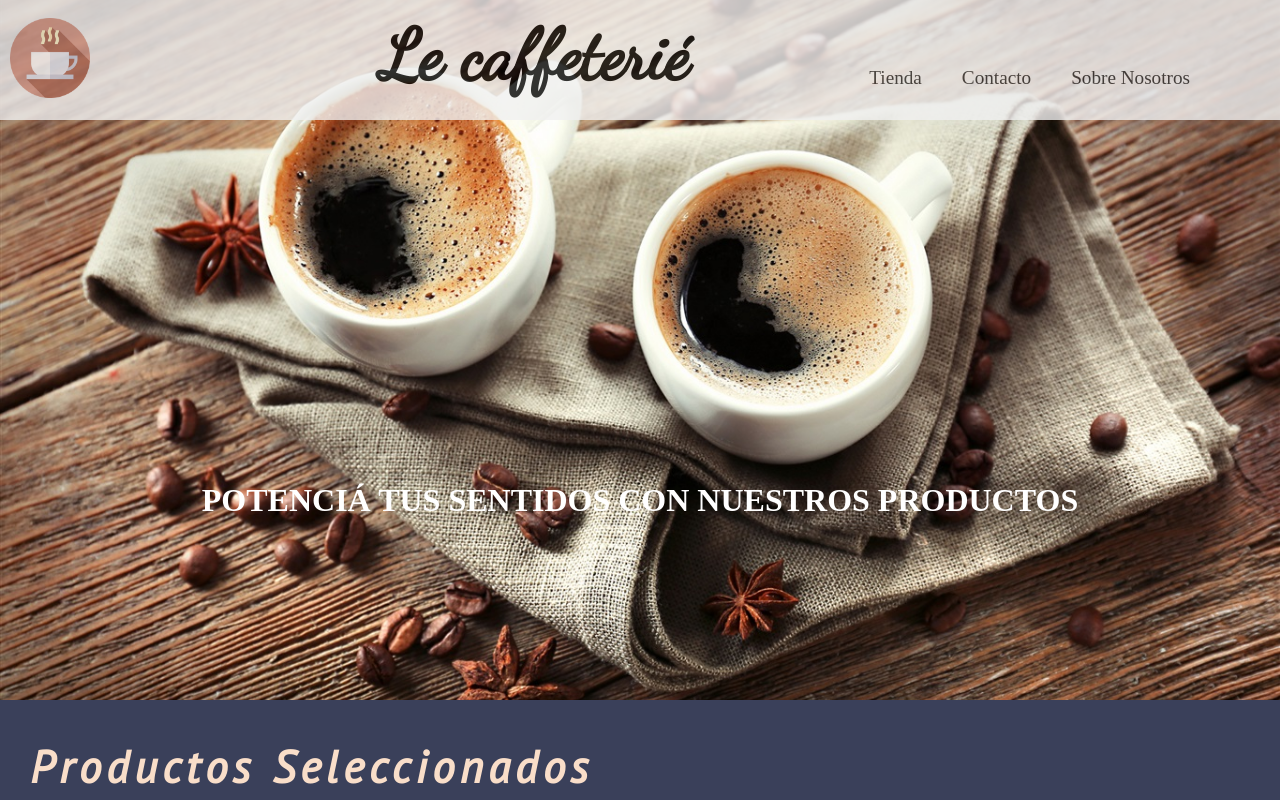
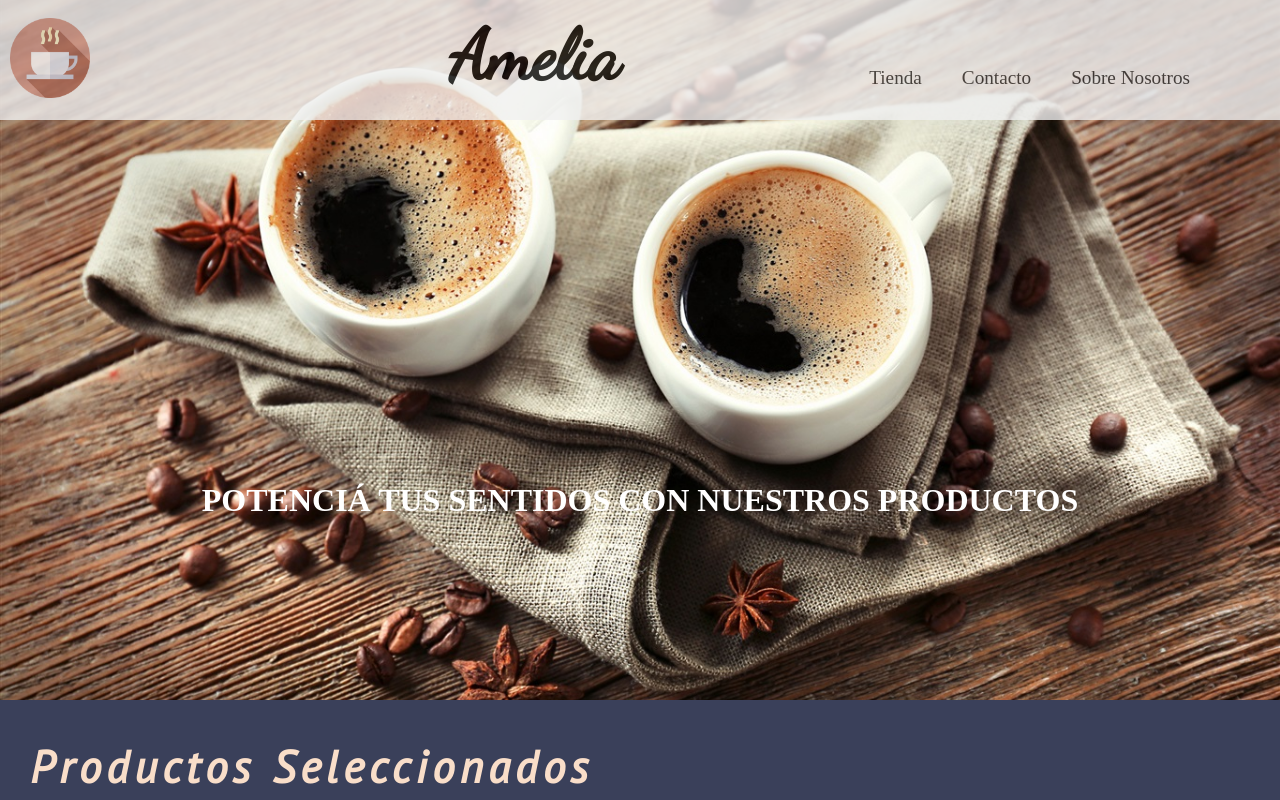
Before and after one commit to JMBuccolini/TiendaDeCafe, a plain HTML site: page index.html in a window 1280 px wide. Shown: the top 800 px of the page. Drawn offline with Linux system fonts and the light colour scheme.

Commit message:
cambio en linea 24

```diff
--- a/index.html
+++ b/index.html
@@ -21,7 +21,7 @@
             <a href="#"><img src="./imagenes/coffe2.png" alt="cafecito"></a>
         </div>
 
-        <h1>Le caffeterié</h1>
+        <h1>Amelia</h1>
 
         <ul class="nav_ul">
             <li><a href="#">Tienda</a></li>
```
